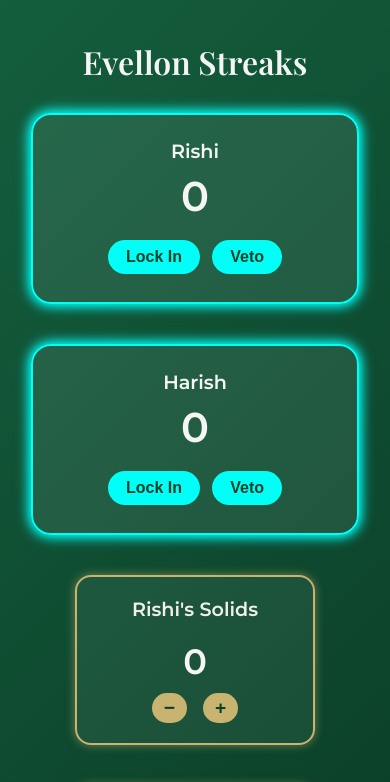
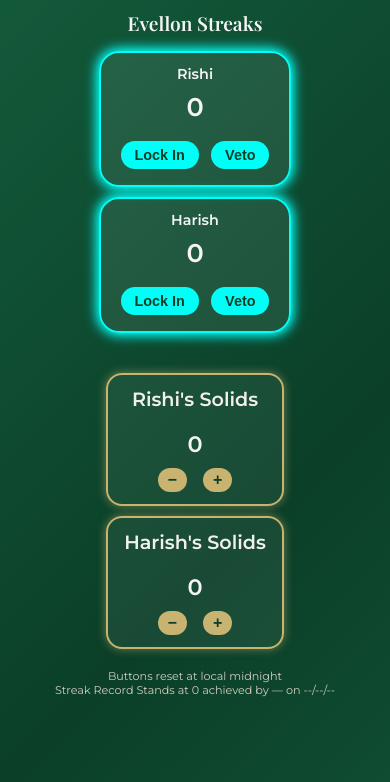
Before and after one commit to RiRiHaHa4/evellon-streak-tracker, a plain HTML site: page index.html in a window 390 px wide. Shown: the top 782 px of the page. Drawn offline with nearby package versions, Linux system fonts and the light colour scheme; no server answers.

Commit message:
Update to resize without scrollbars within notion

```diff
--- a/index.html
+++ b/index.html
@@ -2,6 +2,7 @@
 <html>
 <head>
   <meta charset="UTF-8">
+  <meta name="viewport" content="width=device-width, initial-scale=1">
   <title>Evellon Streak Tracker</title>
   <script src="https://www.gstatic.com/firebasejs/10.12.0/firebase-app-compat.js"></script>
   <script src="https://www.gstatic.com/firebasejs/10.12.0/firebase-database-compat.js"></script>
@@ -27,7 +28,6 @@
       flex-direction: column;
       align-items: center;
       padding: 40px 20px;
-      min-height: 100vh;
       box-sizing: border-box;
     }
 
@@ -227,6 +227,97 @@
     @keyframes shimmer-slide {
       0% { background-position: -150% -150%; }
       100% { background-position: 150% 150%; }
+    }
+
+    /* Responsive adjustments for smaller embeds */
+    @media screen and (max-width: 768px) {
+      .container {
+        padding: 20px 10px;
+      }
+
+      .streaks,
+      .solid-tracker {
+        flex-direction: column;
+        gap: 20px;
+      }
+
+      .streak-box,
+      .solid-box {
+        min-width: 0;
+        width: 100%;
+        padding: 16px 24px;
+        box-sizing: border-box;
+      }
+
+      .title {
+        font-size: 1.5rem;
+        margin-bottom: 20px;
+      }
+
+      .name {
+        font-size: 1rem;
+      }
+
+      .count {
+        font-size: 2rem;
+      }
+
+      .solid-count {
+        font-size: 1.8rem;
+      }
+
+      .btn {
+        font-size: 0.9rem;
+        padding: 6px 14px;
+      }
+
+      .solid-btn {
+        font-size: 1rem;
+        padding: 3px 10px;
+      }
+
+      .footer {
+        margin-top: 30px;
+        font-size: 0.8rem;
+      }
+    }
+
+    @media screen and (max-width: 480px) {
+      .container {
+        padding: 10px 5px;
+      }
+
+      .streaks,
+      .solid-tracker {
+        gap: 10px;
+      }
+
+      .streak-box,
+      .solid-box {
+        padding: 12px 16px;
+      }
+
+      .title {
+        font-size: 1.2rem;
+        margin-bottom: 15px;
+      }
+
+      .name {
+        font-size: 0.9rem;
+      }
+
+      .count {
+        font-size: 1.6rem;
+      }
+
+      .solid-count {
+        font-size: 1.4rem;
+      }
+
+      .footer {
+        margin-top: 20px;
+        font-size: 0.7rem;
+      }
     }
   </style>
 </head>
```
